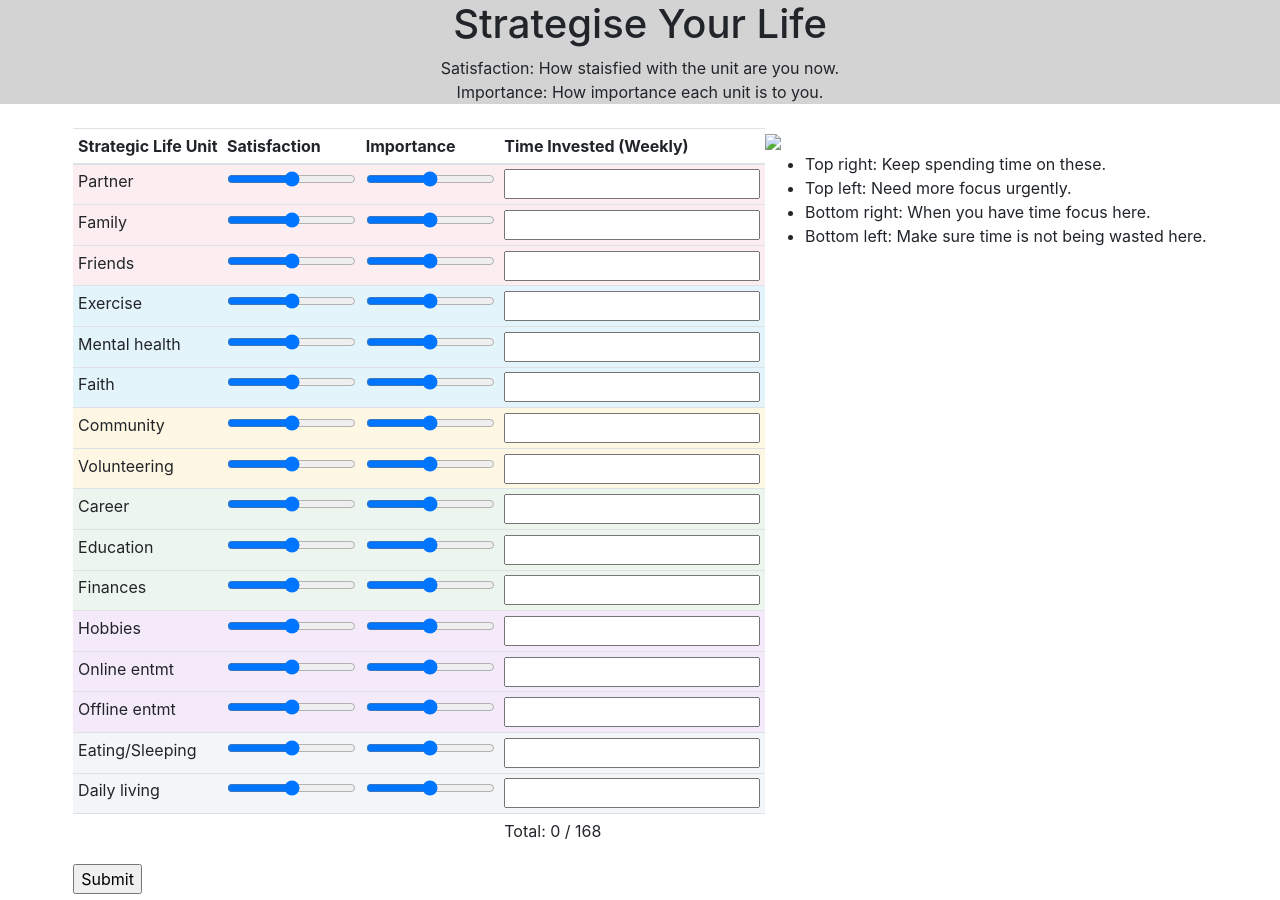
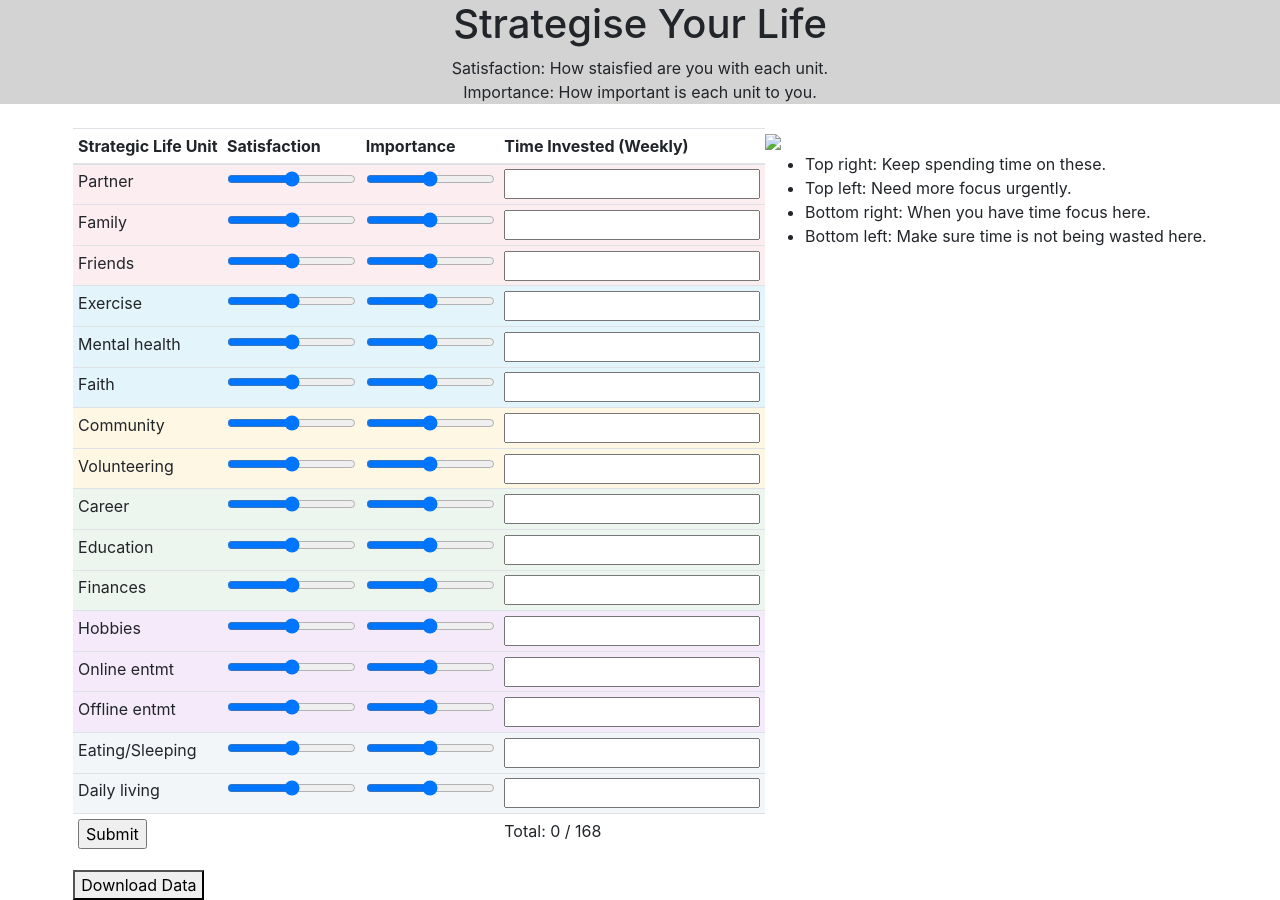
Before and after one commit to DavidOForrester/strategise-your-life-project-python, a Flask app: page / in a window 1280 px wide. Run offline with Flask 3, Linux system fonts and the light colour scheme; some libraries are stand-ins or nearby versions.

Commit message:
Ability to download data

```diff
--- a/app.py
+++ b/app.py
@@ -1,8 +1,9 @@
-from flask import Flask, render_template, request
+from flask import Flask, render_template, request, send_file, session
 import pandas as pd
 from form import FullForm
 from visuals import CreateVisual
 import base64
+from io import BytesIO
 
 app = Flask(__name__)
 app.config['SECRET_KEY'] = 'fdjkslrewpfjdsklsdfjker'
@@ -72,6 +73,9 @@
       buf = CreateVisual(df)
       visualData = base64.b64encode(buf.getbuffer()).decode("ascii")
 
+      #saves the data frame into the session
+      session["data"] = df.to_json()
+
   return render_template("home.html",
                          data=data,
                          form=form,
@@ -81,5 +85,18 @@
                          tableCellColour=tableCellColour,
                          visual=visualData)
 
+@app.route('/download_csv')
+def download_csv():
+  #gets the json data from from the session
+  df = session.get('data')
+  df = pd.read_json(df, dtype=False)
+
+  #sets up data frame into a csv steam
+  buf = BytesIO()
+  df.to_csv(buf)
+  buf.seek(0)
+
+  return send_file(buf,download_name="data.csv",mimetype="text/csv")
+
 if __name__ == '__main__':
   app.run(debug=True)
--- a/templates/base.html
+++ b/templates/base.html
@@ -20,8 +20,8 @@
     <div class="text-center" style="background:lightgrey">
       <h1>Strategise Your Life</h1>
       <div>
-        Satisfaction: How staisfied with the unit are you now.<br />
-        Importance: How importance each unit is to you.
+        Satisfaction: How staisfied are you with each unit.<br />
+        Importance: How important is each unit to you.
       </div>
     </div>
     <br />
--- a/templates/home.html
+++ b/templates/home.html
@@ -21,15 +21,17 @@
       </tr>
       {% endfor %}
       <tr>
-        <td></td>
+        <td>{{ form.submit }}</td>
         <td></td>
         <td></td>
         <td>Total: {{ timeTotal }} / 168</td>
       </tr>
     </tbody>
   </table>
-  {{ form.submit }}
 </form>
+<a href="/download_csv">
+  <button>Download Data</button>
+</a>
 {% endblock %}
 
 {% block visual_content %}
```
